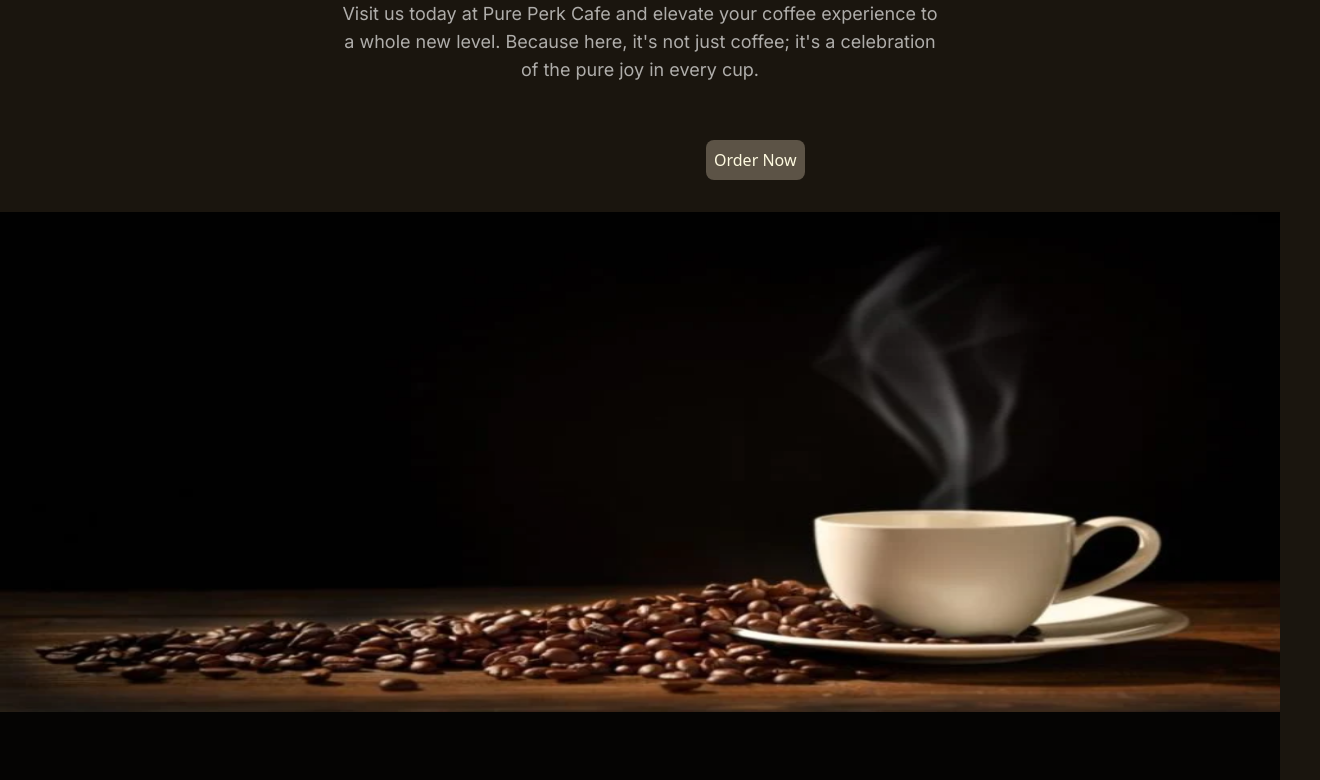
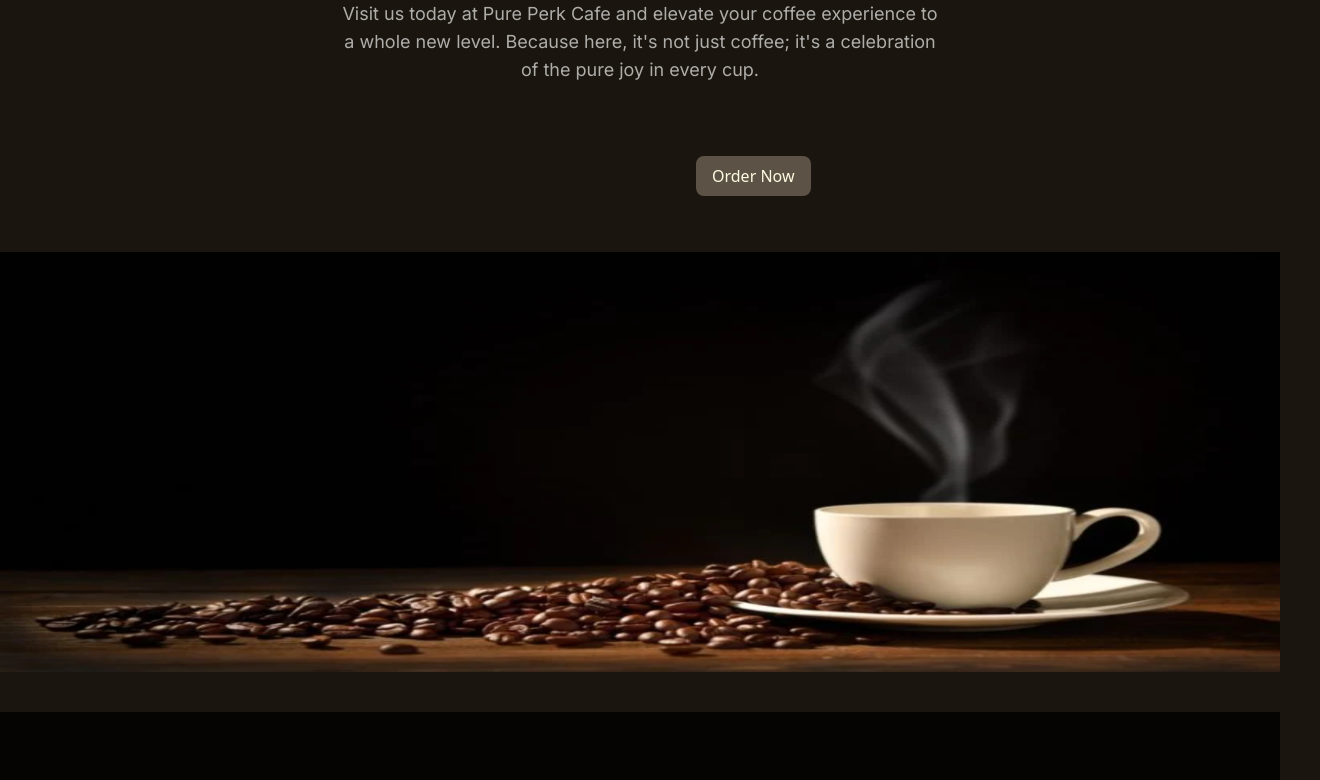
Before and after one commit to sailendraprasath/INTERN, a React (Vite) app: page / in a window 1280 px wide. Shown: the part 340-1120 px from the top of the page, 1320 px wide, since content can reach past the window. Built offline with nearby package versions, Linux system fonts and the light colour scheme; a web font is replaced by a local one.

Commit message:
updated code 9

```diff
--- a/src/components/Hero.jsx
+++ b/src/components/Hero.jsx
@@ -6,26 +6,26 @@ const Hero = () => {
     <>
       <div className="max-w-[1640px] mx-auto p-4 cursor-default select-none">
         <div className="max-h-[500px] relative ">
-          <div className="text-center text-myfont2 text-[35px] lg:text-8xl  lg:-ml-16 lg:-mt-14 font-playfairDisplay">
+          <div className="text-center text-myfont2 text-[35px] lg:text-8xl lg:-ml-16 lg:-mt-14 font-playfairDisplay">
             <h1>welcome to</h1>
             <h1 className="text-mytext1">pure perk café</h1>
           </div>
-          <div className="py-10 text-center font-inter  lg:text-lg text-white/65 lg:px-80">
+          <div className="py-10 text-center font-inter lg:text-lg text-white/65 lg:px-80">
             <p>
               Visit us today at Pure Perk Cafe and elevate your coffee
               experience to a whole new level. Because here, it's not just
               coffee; it's a celebration of the pure joy in every cup.
             </p>
           </div>
-          <div className="lg:ml-[690px] lg:py-4  ml-[120px]">
-            <button className="bg-mytext1 px-2 py-2 rounded-lg text-myfont2  ">
+          <div className="lg:mx-auto lg:w-1/2 max-sm:px-24 lg:ml-[680px] lg:mt-8 mx-4">
+            <button className="bg-mytext1 px-4 py-2 rounded-lg text-myfont2 w-full lg:w-auto">
               Order Now
             </button>
           </div>
         </div>
       </div>
       <img
-        className="w-full max-h-[500px] object-fill   "
+        className="w-full max-h-[500px] py-10 object-fill   "
         src={HEROIMG}
         alt=""
       />
```
